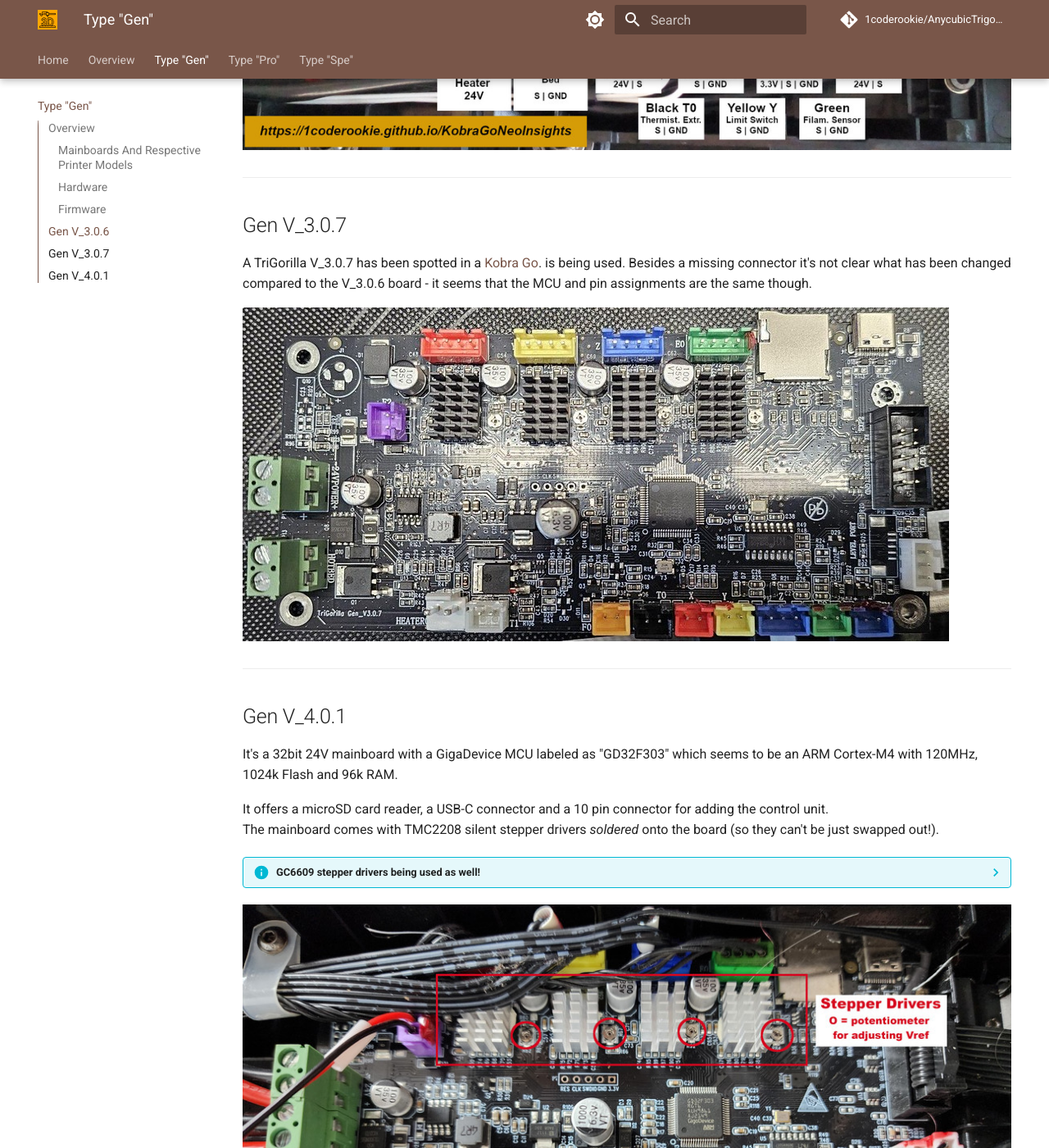
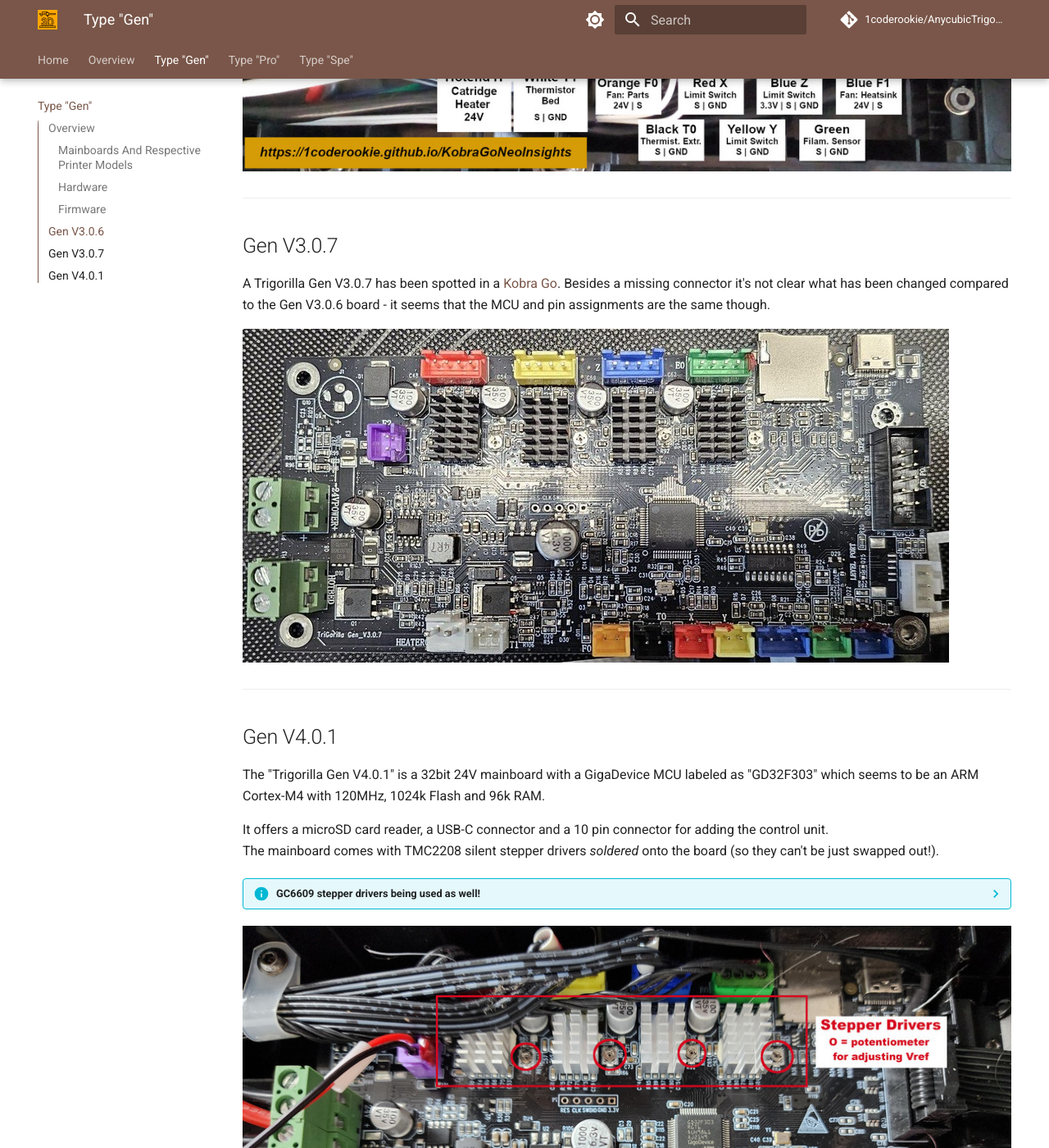
Before and after one commit to 1coderookie/AnycubicTrigorillaInsights, an MkDocs documentation site: the page built from docs/type_gen.md, in a window 1280 px wide and 1400 px high, scrolled down 3072 px. Shown: the whole window at 82% size. Built offline with MkDocs 1.6.1 and Material for MkDocs 9.7.7, drawn with Linux system fonts in a browser that asks for light colours; comment, search, counter and statistics services are not loaded; some of the changed text lies outside the part shown.

Commit message:
Update type_gen.md

```diff
--- a/docs/type_gen.md
+++ b/docs/type_gen.md
@@ -54,9 +54,9 @@
 
 ---
 
-## Gen V_3.0.6
+## Gen V3.0.6
 
-It is a 32bit 24V mainboard with a Huada HC32F460 KCTA ARM Cortex-M4 with 192KB SRAM and 512KB Flash.
+The "Trigorilla Gen V3.0.6" is a 32bit 24V mainboard with a Huada HC32F460 KCTA ARM Cortex-M4 with 192KB SRAM and 512KB Flash.
 The speed  of the ARM chip is listed as 200MHz by the manufacturer.
 It offers a microSD card reader, a USB-C connector and a 10 pin connector for adding the control unit.
 The mainboard comes with TMC2208 silent stepper drivers *soldered* onto the board (so they can't be just swapped out!).
@@ -81,17 +81,17 @@
 ---
 
 
-## Gen V_3.0.7
+## Gen V3.0.7
 
-A TriGorilla V_3.0.7 has been spotted in a [Kobra Go](). is being used. Besides a missing connector it's not clear what has been changed compared to the V_3.0.6 board - it seems that the MCU and pin assignments are the same though.
+A Trigorilla Gen V3.0.7 has been spotted in a [Kobra Go](https://1coderookie.github.io/KobraGoNeoInsights/hardware/mainboard/#trigorilla-v_307). Besides a missing connector it's not clear what has been changed compared to the Gen V3.0.6 board - it seems that the MCU and pin assignments are the same though.
 
 ![TG v3.0.7](assets/images/mainboard_mobo-GEN307_web.jpeg)
 
 ---
 
-## Gen V_4.0.1
+## Gen V4.0.1
 
-It's a 32bit 24V mainboard with a GigaDevice MCU labeled as "GD32F303" which seems to be an ARM Cortex-M4 with 120MHz, 1024k Flash and 96k RAM.
+The "Trigorilla Gen V4.0.1" is a 32bit 24V mainboard with a GigaDevice MCU labeled as "GD32F303" which seems to be an ARM Cortex-M4 with 120MHz, 1024k Flash and 96k RAM.
 
 It offers a microSD card reader, a USB-C connector and a 10 pin connector for adding the control unit.
 The mainboard comes with TMC2208 silent stepper drivers *soldered* onto the board (so they can't be just swapped out!).
@@ -103,6 +103,7 @@
     However, the following picture shows this stepper driver (you'd have to take off the heatsink to identify which specific type was being used at your mainboard - which I wouldn't recommend to do if you're just curious to know which one you have..).
 
     ![GC6609](assets/images/board_GC6609-stepperdrivers_web.jpeg)
+
 
 
 
```
